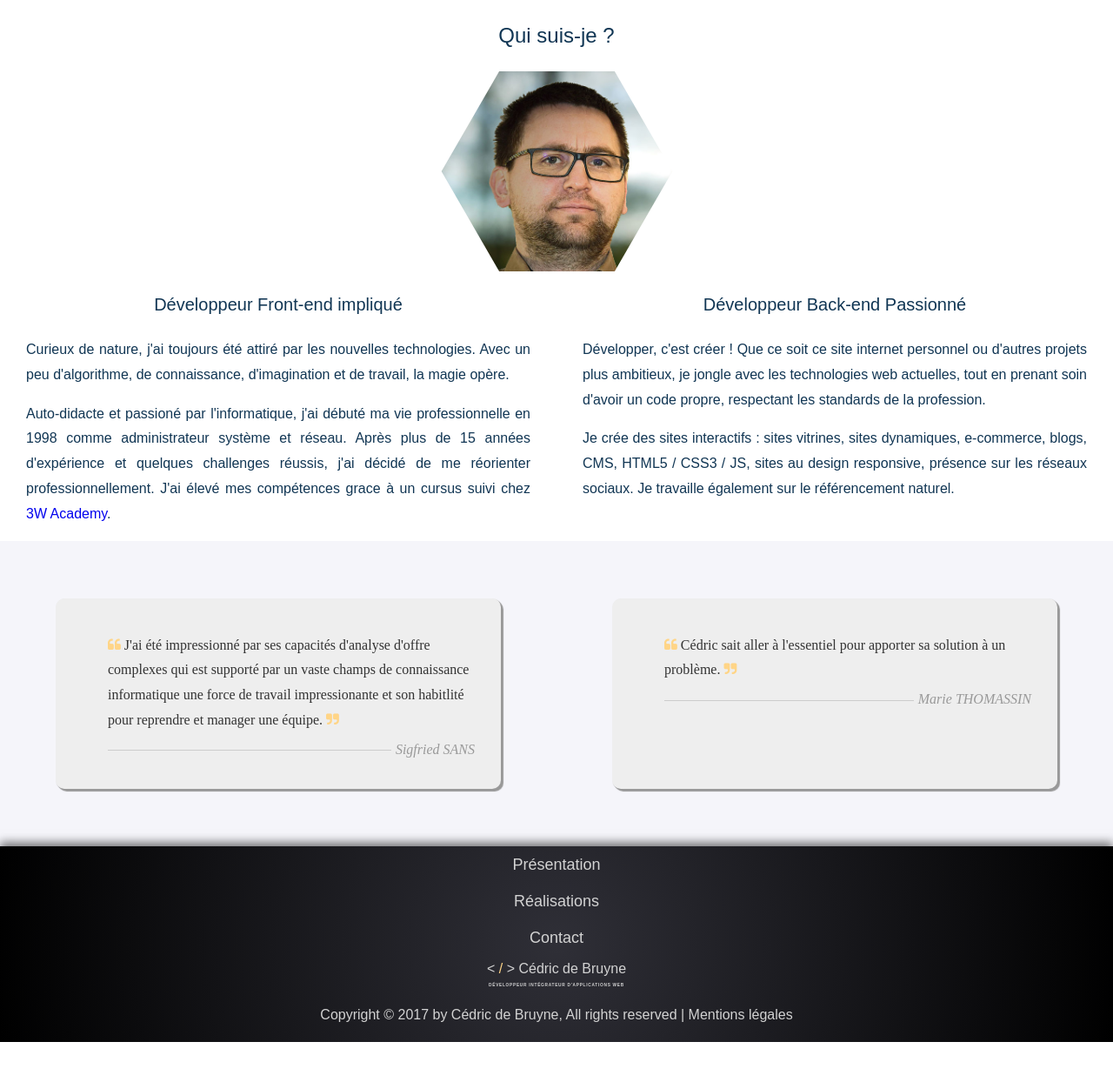
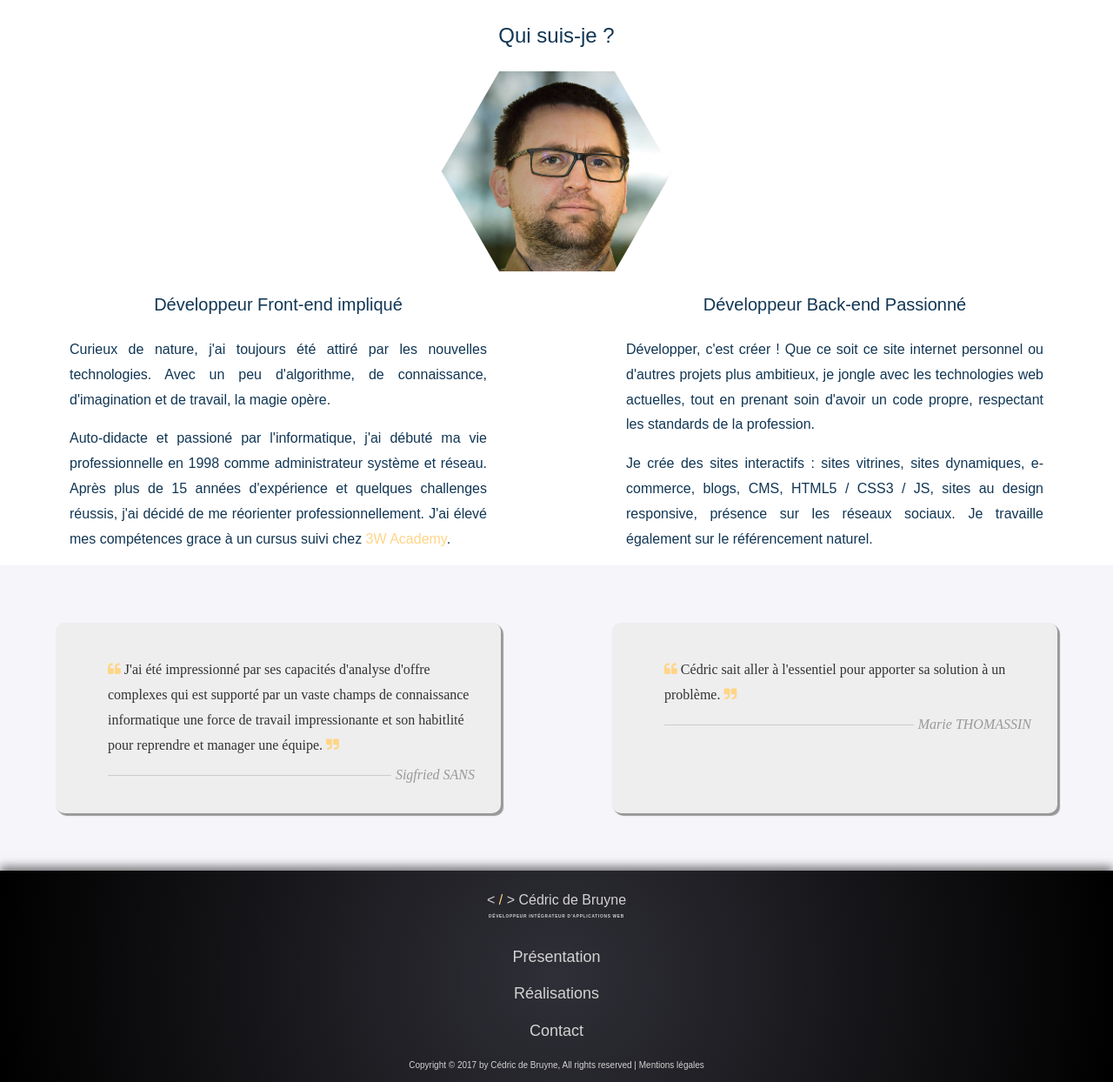
Before and after one commit to Cedruyne/cedruyne, a PHP site: page / in a window 1280 px wide. Shown: the part 801-2045 px from the top of the page at 87% size. Before the commit the page ends 1999 px from the top, so only its background shows below. Run offline with PHP 8.4, Linux system fonts and the light colour scheme; some web fonts are replaced.

Commit message:
stylisation du footer

```diff
--- a/css/base.css
+++ b/css/base.css
@@ -28,6 +28,10 @@ body {
 
 a, a:hover, a:visited, a:active {
 	text-decoration: none;
+}
+
+a {
+	color: #ffd587;
 }
 
 h1, h2, h3, h4, h5, h6 {
--- a/css/style.css
+++ b/css/style.css
@@ -252,6 +252,10 @@
     flex-wrap: wrap;
 }
 
+.about article {
+    padding: 0 5rem;
+}
+
 /* RECOMMENDATIONS */
 .recommendation {
     padding: 5rem 0;
@@ -334,6 +338,9 @@ footer a {
     color: #D3D3D3;
 }
 
+.footerNavigation {
+    order:1;
+}
 .footerNavigation > a {
     display: block;
     padding: 0.5rem;
@@ -341,8 +348,27 @@ footer a {
     text-decoration: none;
 }
 
-.footerNavigation a:hover, a:active, a:focus {
+footer a:hover, a:active, a:focus {
     color: #ffd587;
+}
+
+.footerLogo {
+    order: 0;
+    padding: 2rem;
+}
+
+.footerLogo:hover, .footerLogo:active, .footerLogo:focus {
+    transform: scale(1.25);
+}
+
+.footerLogo a:hover {
+    color: #D3D3D3;
+}
+
+.footerMentions {
+    font-size: 1rem;
+    order: 2;
+    min-width: 100%;
 }
 
 /* Cacher un élément */
--- a/index.html
+++ b/index.html
@@ -135,13 +135,13 @@
                 <a href="#">Contact</a>
             </nav>
             <section class="footerLogo">
-                <a href="#" title="Cédric de Bruyne, développeur d'applications Web PHP">
+                <a href="index.html" title="Cédric de Bruyne, développeur d'applications Web PHP">
                     <span class="name">&lt;<span class="yellow"> &#47; </span>&gt; Cédric de Bruyne</span>
                     <span class="subtitle">Développeur intégrateur d'applications Web</span>
                 </a>
             </section>
             <section class="footerMentions">
-                <p>Copyright © 2017 by Cédric de Bruyne, All rights reserved | Mentions légales </p>
+                <p>Copyright © 2017 by Cédric de Bruyne, All rights reserved | <a href="#">Mentions légales</a> </p>
             </section>
         </footer>
     </div>
```
